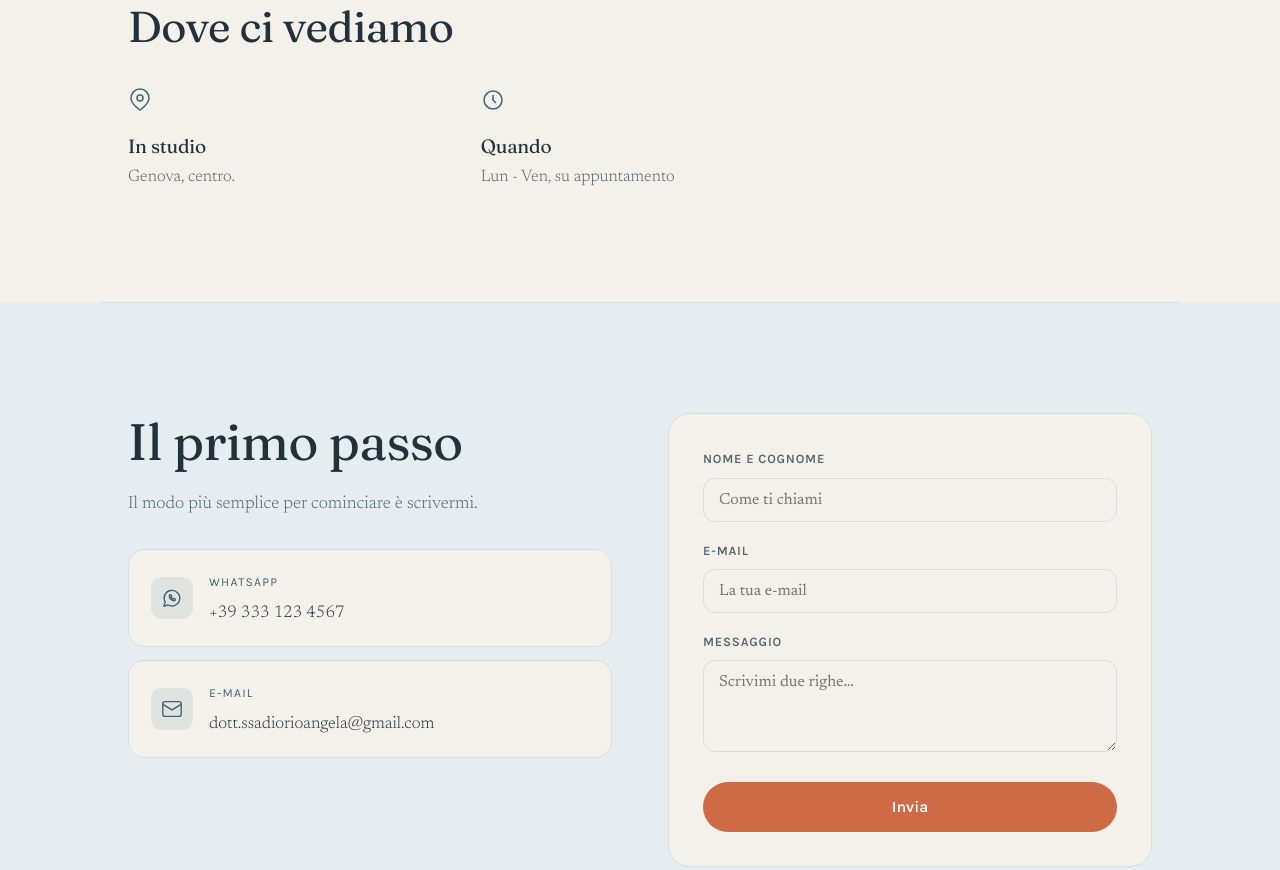
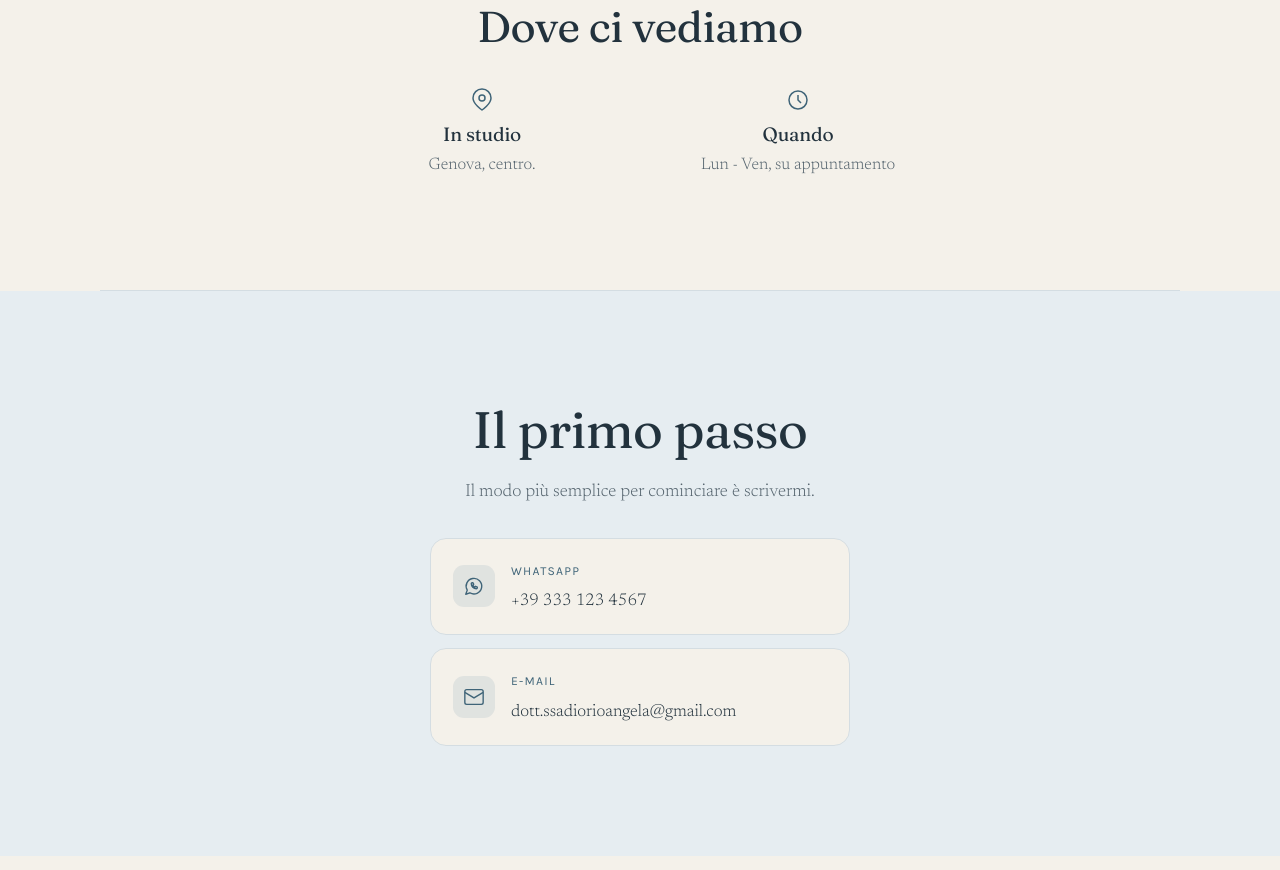
Before and after one commit to parlaredisentirsi/parlaredisentirsi.github.io, a plain HTML site: page index.html in a window 1280 px wide. Shown: the part 2967-3837 px from the top of the page. Drawn offline with Linux system fonts and the light colour scheme.

Commit message:
Update index.html

```diff
--- a/index.html
+++ b/index.html
@@ -212,12 +212,13 @@
   .flow-step h3{font-size:1.22rem;margin-bottom:4px}
   .flow-step p{color:var(--ink-soft);font-size:1.04rem}
 
-  /* dove — plain blocks */
-  .pblocks{display:grid;grid-template-columns:repeat(3,1fr);gap:34px}
-  .pblock .ic{color:var(--blue-deep);margin-bottom:12px}
+  /* dove — plain blocks, centrati */
+  .pblocks{display:flex;flex-wrap:wrap;justify-content:center;gap:34px 56px}
+  .pblock{flex:0 1 260px;text-align:center}
+  .pblock .ic{color:var(--blue-deep);margin-bottom:12px;display:flex;justify-content:center}
   .pblock h3{font-size:1.2rem;margin-bottom:6px}
   .pblock p{color:var(--ink-soft);font-size:1.04rem}
-  #dove h2{font-size:clamp(1.9rem,4.4vw,2.7rem);margin-bottom:36px}
+  #dove h2{font-size:clamp(1.9rem,4.4vw,2.7rem);margin-bottom:36px;text-align:center}
 
   /* faq */
   .faq h2{font-size:clamp(1.9rem,4.4vw,2.7rem);margin-bottom:18px}
@@ -228,23 +229,17 @@
   .faq details[open] summary .pm{transform:rotate(45deg)}
   .faq details p{color:var(--ink-soft);padding:0 0 24px;max-width:62ch}
 
-  /* contatti */
+  /* contatti — colonna unica centrata */
   #contatti{background:var(--paper-2)}
-  .contact-grid{display:grid;grid-template-columns:1fr 1fr;gap:56px;align-items:start}
+  .contact-grid{max-width:520px;margin:0 auto;text-align:center}
   .contact-lead h2{font-size:clamp(2rem,5vw,3.2rem);margin-bottom:18px}
-  .contact-lead p{color:var(--ink-soft);max-width:40ch;margin-bottom:30px}
-  .channels{display:flex;flex-direction:column;gap:13px}
+  .contact-lead p{color:var(--ink-soft);max-width:40ch;margin:0 auto 30px}
+  .channels{display:flex;flex-direction:column;gap:13px;max-width:420px;margin:0 auto;text-align:left}
   .channel{display:flex;align-items:center;gap:16px;background:var(--paper);border:1px solid var(--line);border-radius:16px;padding:17px 22px;transition:border-color .25s}
   .channel:hover{border-color:var(--accent)}
   .channel .ic{width:42px;height:42px;border-radius:11px;background:rgba(85,125,151,.12);display:flex;align-items:center;justify-content:center;color:var(--blue-deep);flex:none}
   .channel .lbl{font-family:"Karla",sans-serif;font-size:.76rem;letter-spacing:.1em;text-transform:uppercase;color:var(--blue-deep)}
-  .channel .val{font-size:1.06rem;color:var(--ink)}
-  .form-card{background:var(--paper);border:1px solid var(--line);border-radius:22px;padding:34px}
-  .form-card label{display:block;font-family:"Karla",sans-serif;font-size:.8rem;font-weight:600;letter-spacing:.06em;text-transform:uppercase;color:var(--ink-soft);margin:0 0 7px}
-  .form-card input,.form-card textarea{width:100%;background:var(--paper);border:1px solid var(--line);border-radius:12px;padding:13px 15px;font-family:"Newsreader",serif;font-size:1rem;color:var(--ink);margin-bottom:18px;resize:vertical}
-  .form-card input:focus,.form-card textarea:focus{outline:none;border-color:var(--blue)}
-  .form-card .btn-primary{width:100%;justify-content:center}
-  .privacy-note{font-family:"Karla",sans-serif;font-size:.82rem;color:var(--blue-deep);margin-top:14px;text-align:center}
+  .channel .val{font-size:1.06rem;color:var(--ink);word-break:break-word}
 
   footer{padding:48px 0;text-align:center}
   footer .brand{justify-content:center;font-size:1.3rem;margin-bottom:10px}
@@ -267,8 +262,7 @@
     .btn{min-height:52px}
     .portrait{order:-1;width:180px;height:180px;aspect-ratio:1/1;margin:0 auto;border-radius:50%}
     .portrait svg{width:48px;height:48px;margin-bottom:8px}
-    .pblocks{grid-template-columns:1fr;gap:26px}
-    .contact-grid{grid-template-columns:1fr;gap:30px}
+    .pblocks{gap:26px}
     .menu{display:none}
     /* senza il menu centrale la griglia schiaccia marchio e bottone: passo a flex */
     header.nav{display:flex;justify-content:space-between;gap:16px;padding-left:20px;padding-right:20px}
@@ -281,10 +275,11 @@
     .wrap{padding:0 18px}
     section{padding:56px 0}
     .letter,.hero .lead{font-size:1.12rem}
-    .form-card{padding:26px 22px}
     .tariffa{padding:26px 22px 24px}
     .tariffa .cifra{font-size:2.3rem}
     .tariffa .ridotta{margin:22px -22px -24px;padding:16px 22px 18px}
+    .channel{padding:15px 18px;gap:13px}
+    .channel .val{font-size:.98rem}
     /* colonna troppo stretta: la giustificazione creerebbe buchi */
     .quoteband blockquote{text-align:center;hyphens:none;-webkit-hyphens:none}
     header.nav{gap:12px;padding-left:18px;padding-right:18px}
@@ -390,7 +385,7 @@
     </div>
 
     <p class="tariffe-coda reveal">
-      Ogni colloquio dura circa 50 minuti e si svolge su appuntamento. A seconda del tipo di colloquio e delle esigenze stabiliamo la cadenza degli incontri
+      Ogni colloquio dura circa 50 minuti e si svolge su appuntamento. A seconda del tipo di colloquio e delle esigenze stabiliamo la cadenza degli incontri.
     </p>
 
   </div>
@@ -402,7 +397,7 @@
   <div class="wrap narrow">
     <div class="reveal">
       <h2>Come funziona</h2>
-      <p class="intro">Sapere cosa aspettarsi rende tutto un po' più semplice. Ecco come iniziamo.</p>
+      <p class="intro">Sapere cosa aspettarsi rende tutto un po' più semplice. Ecco come iniziamo:</p>
     </div>
     <div class="flow-step reveal"><span class="n">1</span><div><h3>Mi scrivi</h3><p>Via e-mail o Whatsapp. Rispondo io, di persona, per trovare un primo momento per parlare</p></div></div>
     <div class="flow-step reveal"><span class="n">2</span><div><h3>Ci conosciamo</h3><p>Un primo colloquio per capire cosa ti porta qui e se posso esserti utile</p></div></div>
@@ -421,7 +416,7 @@
     <div class="pblocks">
       <div class="pblock reveal">
         <div class="ic"><svg width="24" height="24" viewBox="0 0 24 24" fill="none" stroke="currentColor" stroke-width="1.5"><path d="M21 10c0 6-9 12-9 12s-9-6-9-12a9 9 0 0 1 18 0z"/><circle cx="12" cy="10" r="3"/></svg></div>
-        <h3>In studio</h3><p>Genova, centro.<br></p>
+        <h3>In studio</h3><p>Genova, centro.</p>
       </div>
       <div class="pblock reveal">
         <div class="ic"><svg width="24" height="24" viewBox="0 0 24 24" fill="none" stroke="currentColor" stroke-width="1.5"><circle cx="12" cy="12" r="9"/><path d="M12 7v5l3 3"/></svg></div>
@@ -449,17 +444,6 @@
             <span class="ic"><svg width="22" height="22" viewBox="0 0 24 24" fill="none" stroke="currentColor" stroke-width="1.5"><rect x="2" y="4" width="20" height="16" rx="2"/><path d="m22 7-10 6L2 7"/></svg></span>
             <span><span class="lbl">E-mail</span><br><span class="val">dott.ssadiorioangela@gmail.com</span></span></a>
         </div>
-      </div>
-      <div class="form-card reveal">
-        <form id="contact-form">
-          <label for="nome">Nome e cognome</label>
-          <input type="text" id="nome" name="nome" placeholder="Come ti chiami" required>
-          <label for="email">E-mail</label>
-          <input type="email" id="email" name="email" placeholder="La tua e-mail" required>
-          <label for="msg">Messaggio</label>
-          <textarea id="msg" name="msg" rows="4" placeholder="Scrivimi due righe…" required></textarea>
-          <button type="submit" class="btn btn-primary">Invia</button>
-        </form>
       </div>
     </div>
   </div>
@@ -510,8 +494,6 @@
   const spy=new IntersectionObserver((es)=>{es.forEach(e=>{if(e.isIntersecting){links.forEach(l=>l.classList.remove('active'));const m=map.find(x=>x.sec===e.target);if(m)m.l.classList.add('active');}});},{rootMargin:'-45% 0px -50% 0px'});
   map.forEach(x=>spy.observe(x.sec));
 
-  document.getElementById('contact-form').addEventListener('submit',function(ev){ev.preventDefault();const n=encodeURIComponent(this.nome.value);const m=encodeURIComponent(this.msg.value+'\n\n— '+this.nome.value+' ('+this.email.value+')');window.location.href='mailto:dottssadiorioangela@gmail.com?subject=Richiesta%20di%20contatto%20da%20'+n+'&body='+m;});
-
   // Rimuove l'ancora dall'URL dopo lo scroll
 document.querySelectorAll('a[href^="#"]').forEach(link => {
   link.addEventListener('click', function () {
```
